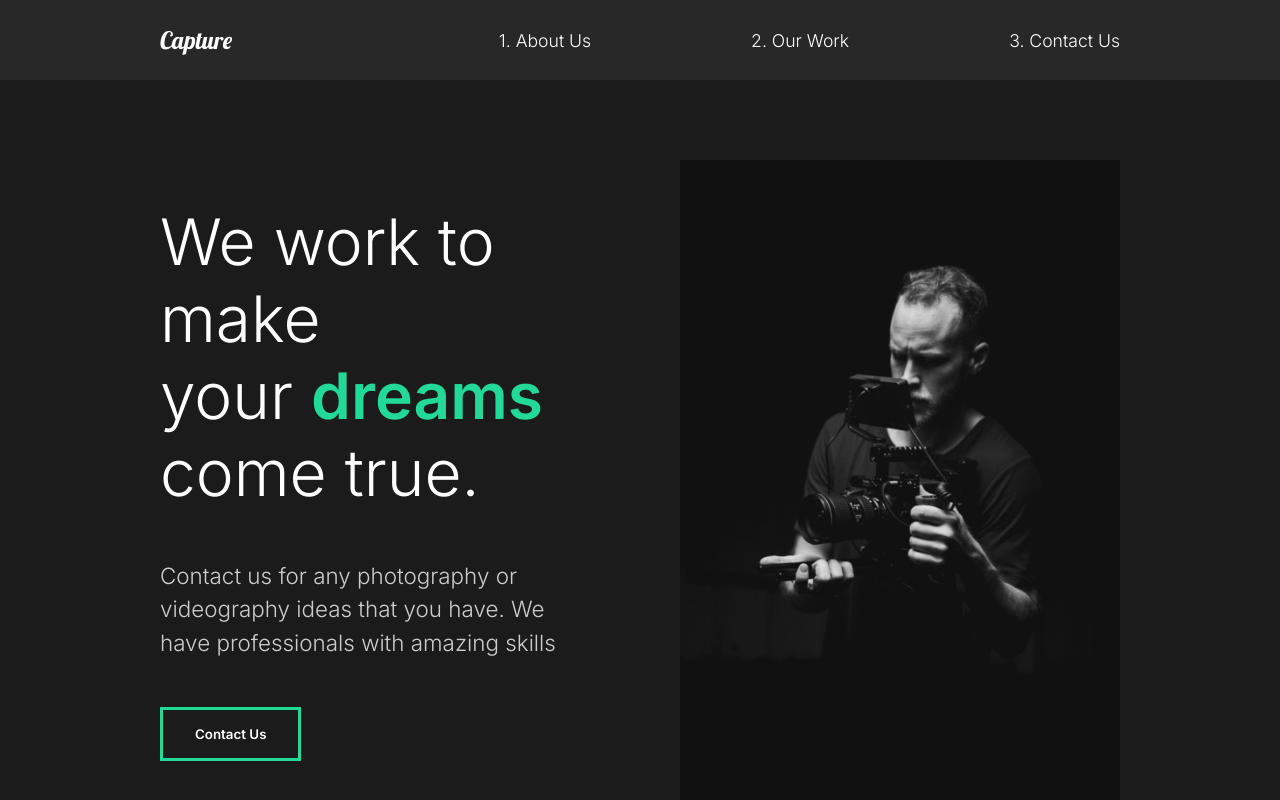
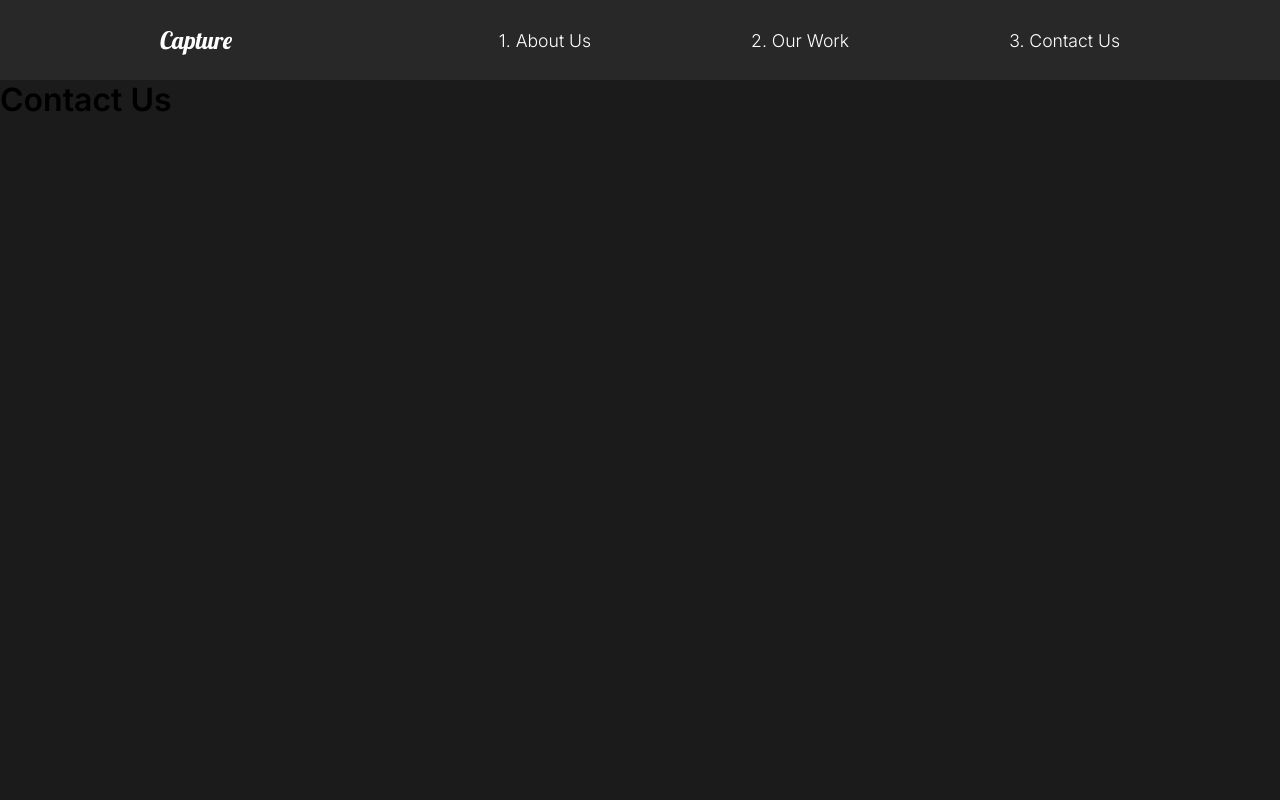
Before and after one commit to dato94/catpure, a React (Create React App) app: page /contact in a window 1280 px wide. Shown: the top 800 px of the page. Built offline with nearby package versions, Linux system fonts and the light colour scheme.

Commit message:
9.Router

```diff
--- a/package.json
+++ b/package.json
@@ -12,6 +12,7 @@
     "react-intersection-observer": "^9.4.3",
     "react-router-dom": "^6.9.0",
     "react-scripts": "5.0.1",
+    "react-switch": "^7.0.0",
     "styled-components": "^5.3.9",
     "web-vitals": "^2.1.4"
   },
--- a/src/App.js
+++ b/src/App.js
@@ -3,14 +3,22 @@
 import GlobalStyle from "./components/GlobalStyle";
 //Import Pages
 import AboutUs from "./pages/AboutUs";
+import ContactUs from "./pages/ContactUs";
+import OurWork from "./pages/OurWork";
 import Nav from "./components/Nav";
+//Router
+import { Routes ,Route } from 'react-router-dom';
 
 function App() {
   return (
     <div className="App">
       <GlobalStyle />
       <Nav />
-      <AboutUs />
+      <Routes>
+        <Route path="/about" element={<AboutUs />} exact></Route>
+        <Route path="/work" element={<OurWork />} ></Route>
+        <Route path="/contact" element={<ContactUs />} ></Route>
+      </Routes>
     </div>
   );
 }
--- a/src/components/Nav.js
+++ b/src/components/Nav.js
@@ -1,19 +1,20 @@
 import React from "react";
 import styled from "styled-components";
+import { Link } from "react-router-dom";
 
 const Nav = () => {
     return(
         <StyledNav>
-            <h1><a id="logo" href="#">Capture</a></h1>
+            <h1><Link id="logo" to="/about">Capture</Link></h1>
             <ul>
                 <li>
-                    <a href="#">1. About Us</a>
+                    <Link to="/about">1. About Us</Link>
                 </li>
                 <li>
-                    <a href="#">2. Our Work</a>
+                    <Link to="/work">2. Our Work</Link>
                 </li>
                 <li>
-                    <a href="#">3. Contact Us</a>
+                    <Link to="/contact">3. Contact Us</Link>
                 </li>
             </ul>
         </StyledNav>
--- a/src/index.js
+++ b/src/index.js
@@ -1,12 +1,15 @@
 import React from 'react';
 import ReactDOM from 'react-dom/client';
 import App from './App';
+import { BrowserRouter } from 'react-router-dom';
 
 
 const root = ReactDOM.createRoot(document.getElementById('root'));
 root.render(
   <React.StrictMode>
-    <App />
+    <BrowserRouter>
+      <App />
+    </BrowserRouter>
   </React.StrictMode>
 );
 
--- /dev/null
+++ b/src/pages/ContactUs.js
@@ -0,0 +1,11 @@
+import React from "react";
+
+const ContactUs = () => {
+    return(
+        <div>
+            <h1>Contact Us</h1>
+        </div>
+    );
+};
+
+export default ContactUs;
--- /dev/null
+++ b/src/pages/OurWork.js
@@ -0,0 +1,11 @@
+import React from "react";
+
+const OurWork = () => {
+    return(
+        <div>
+            <h1>Our Work</h1>
+        </div>
+    );
+};
+
+export default OurWork;
```
Also changed, not shown: 1 other file (tests, documents, lock files or other folders).
